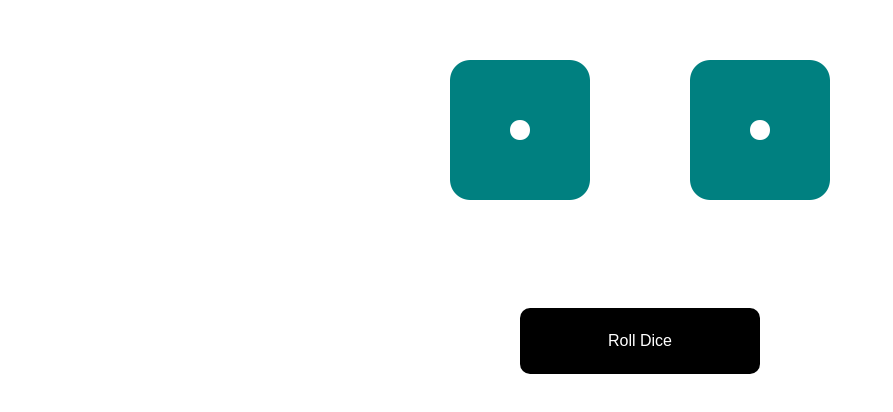
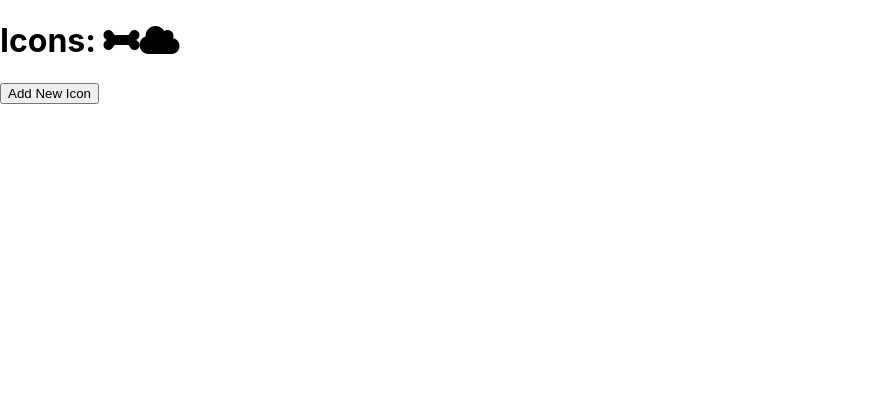
Before and after one commit to shakestuffup73/dice-app, a React (Create React App) app: page / in a window 1280 px wide. Shown: the top 412 px of the page, without its empty margins (0-893 px from the left). Built offline with nearby package versions, Linux system fonts and the light colour scheme.

Commit message:
create icon component and map over array of icons

```diff
--- /dev/null
+++ b/src/ Icon/Icon.jsx
@@ -0,0 +1,41 @@
+import React, {useState} from "react";
+
+const Icon = () => {
+
+  const [icons, setIcons] = useState(['bone', 'cloud'])
+
+  const options = [
+    'angry',
+    'anchor',
+    'archive',
+    'at',
+    'archway',
+    'baby',
+    'bell',
+    'bolt',
+    'bone',
+    'car',
+    'city',
+    'cloud',
+    'couch'
+  ]
+
+  function addIcon() {
+    let idx = Math.floor(Math.random() * options.length)
+    let newIcon = options[idx]
+    setIcons([...icons, newIcon])
+  }
+
+  const iconList = icons.map(i => <i className={`fas fa-${i}`} />)
+
+  return (
+    <>
+      <div>
+        <h1>Icons: {iconList} </h1>
+        <button onClick={addIcon}>Add New Icon</button>
+      </div>
+    </>
+  );
+}
+
+export default Icon;
--- a/src/App.js
+++ b/src/App.js
@@ -1,11 +1,18 @@
 import './App.css';
-import RollDice from './RollDice/RollDice';
+// import RollDice from './RollDice/RollDice';
+import Icon from './ Icon/Icon';
 
 function App() {
   return (
-    <div className="App">
-      <RollDice />
-    </div>
+    <>
+      {/* <div className="App">
+        <RollDice />
+      </div> */}
+      <div>
+        <Icon />
+      </div>
+    </>
+
   );
 }
 
```
